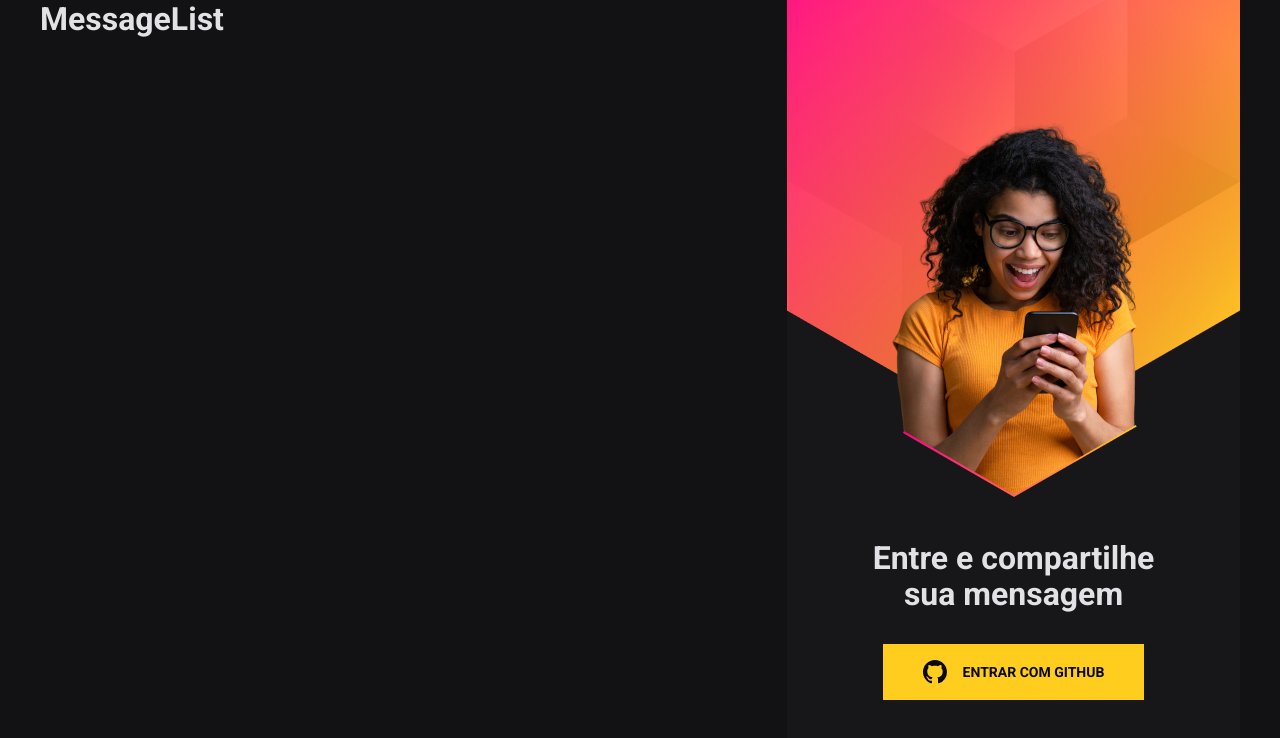
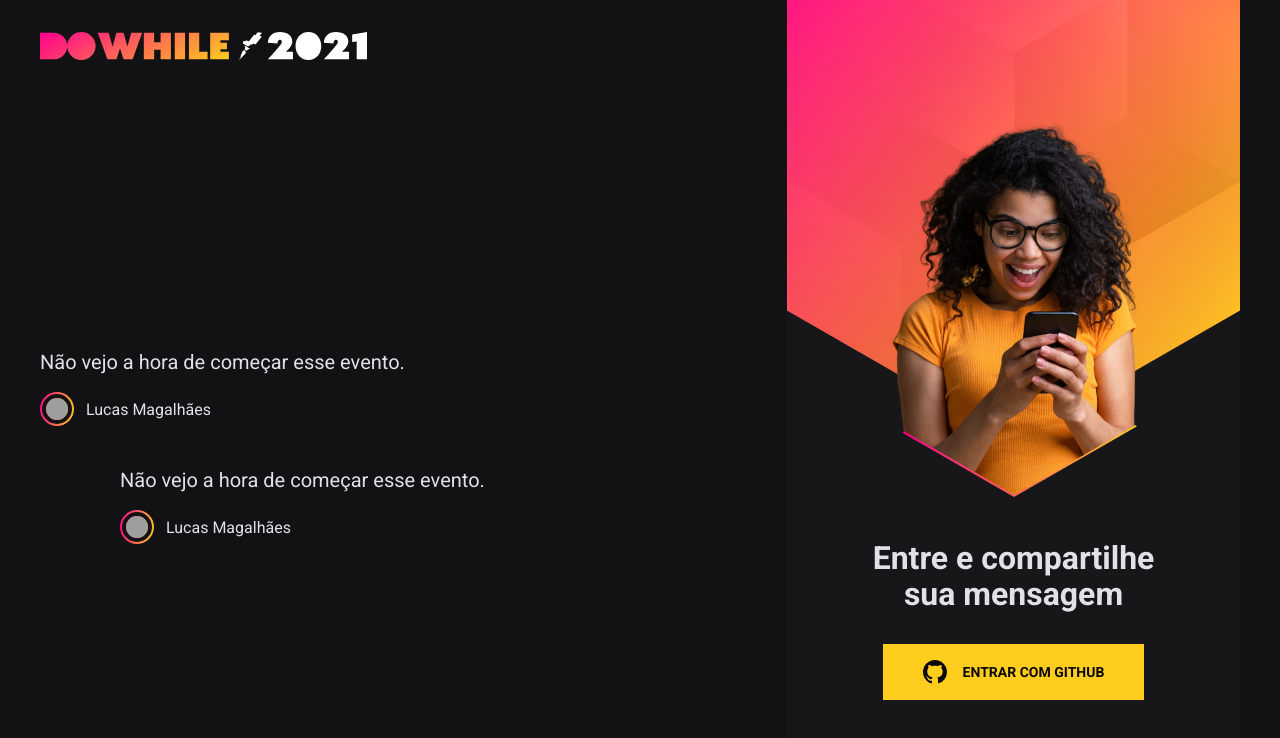
Before and after one commit to lucasrmagalhaes/nlw_heat-node_react, a React (Vite) app in the folder react/: page / in a window 1280 px wide. Shown: the top 738 px of the page. Built offline with nearby package versions, Linux system fonts and the light colour scheme; grey boxes are pictures that could not be loaded.

Commit message:
Message List Layout

```diff
--- a/react/src/components/MessageList/index.tsx
+++ b/react/src/components/MessageList/index.tsx
@@ -1,8 +1,33 @@
 import styles from './styles.module.scss';
+import logoImg from '../../assets/logo.svg';
 
 function MessageList() {
     return (
-        <h1>MessageList</h1>
+        <div className={styles.messageListWrapper}>
+            <img src={logoImg} alt="DoWhile 2021" />
+
+            <ul className={styles.messageList}>
+                <li className={styles.message}>
+                    <p className={styles.messageContent}>Não vejo a hora de começar esse evento.</p>
+                    <div className={styles.messageUser}>
+                        <div className={styles.userImage}>
+                            <img src="https://github.com/lucasrmagalhaes.png" alt="Lucas Magalhães" />
+                        </div>
+                        <span>Lucas Magalhães</span>
+                    </div>
+                </li>
+
+                <li className={styles.message}>
+                    <p className={styles.messageContent}>Não vejo a hora de começar esse evento.</p>
+                    <div className={styles.messageUser}>
+                        <div className={styles.userImage}>
+                            <img src="https://github.com/lucasrmagalhaes.png" alt="Lucas Magalhães" />
+                        </div>
+                        <span>Lucas Magalhães</span>
+                    </div>
+                </li>
+            </ul>
+        </div>
     )
 }
 
--- a/react/src/components/MessageList/styles.module.scss
+++ b/react/src/components/MessageList/styles.module.scss
@@ -0,0 +1,59 @@
+.messageListWrapper {
+    display: flex;
+    flex-direction: column;
+
+    justify-content: space-between;
+    align-items: flex-start;
+
+    > img {
+        height: 28px;
+        margin: 32px 0;
+    }
+}
+
+.messageList {
+    list-style: none;
+    display: flex;
+    flex-direction: column;
+    justify-content: center;
+    gap: 40px;
+    flex: 1;
+}
+
+.message {
+    max-width: 440px;
+
+    &:nth-child(2) {
+        margin-left: 80px;
+    }
+
+    .messageContent {
+        font-size: 20px;
+        line-height: 28px;
+    }
+
+    .messageUser {
+        margin-top: 16px;
+        display: flex;
+        align-items: center;
+
+        .userImage {
+            padding: 2px;
+            background: linear-gradient(100deg, #FF008E 0%, #FFCD1E 100%);
+            border-radius: 50%;
+            line-height: 0;
+
+            img {
+                width: 30px;
+                height: 30px;
+                border-radius: 50%;
+                border: 4px solid #121214;
+            }
+        }
+
+        span {
+            font-size: 16px;
+            margin-left: 12px;
+        }
+    }
+}
```
